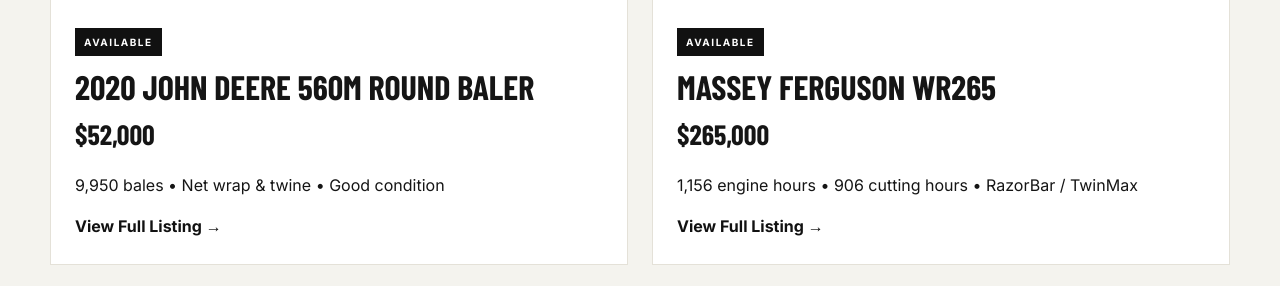
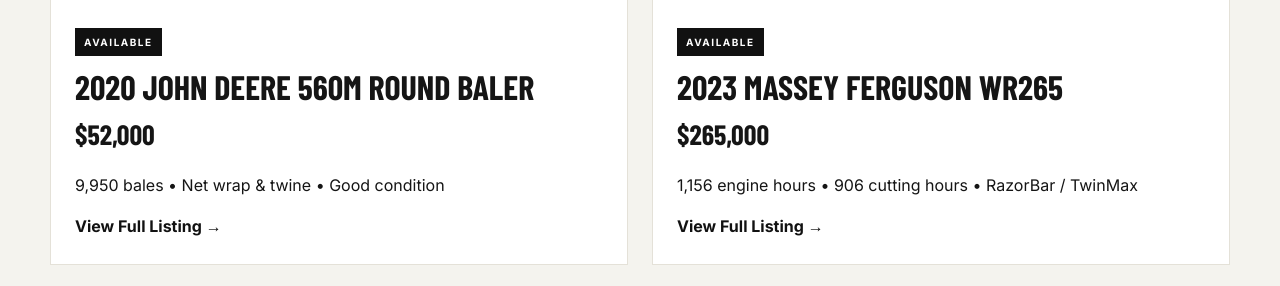
Before and after one commit to tjredecop-cmd/vanred-enterprises, a Jekyll site: the page built from index.html, in a window 1280 px wide and 900 px high, scrolled down 1721 px, cut to the strip 194-480 px from the top of the window. Built offline with Jekyll 4.4.1, drawn with Linux system fonts in a browser that asks for light colours; some web fonts are replaced.

Commit message:
Add 2023 year to WR265 listing

```diff
--- a/_equipment/massey-ferguson-wr265.md
+++ b/_equipment/massey-ferguson-wr265.md
@@ -1,6 +1,7 @@
 ---
-title: Massey Ferguson WR265
+title: 2023 Massey Ferguson WR265
 make: Massey Ferguson
+year: 2023
 model: WR265
 category: Windrower
 price: $265,000
@@ -22,4 +23,4 @@
 sort_order: 2
 ---
 
-Massey Ferguson WR265 self-propelled windrower with RazorBar header and TwinMax conditioning system. Clean, well-presented machine.
+2023 Massey Ferguson WR265 self-propelled windrower with RazorBar header and TwinMax conditioning system. Clean, well-presented machine.
```
